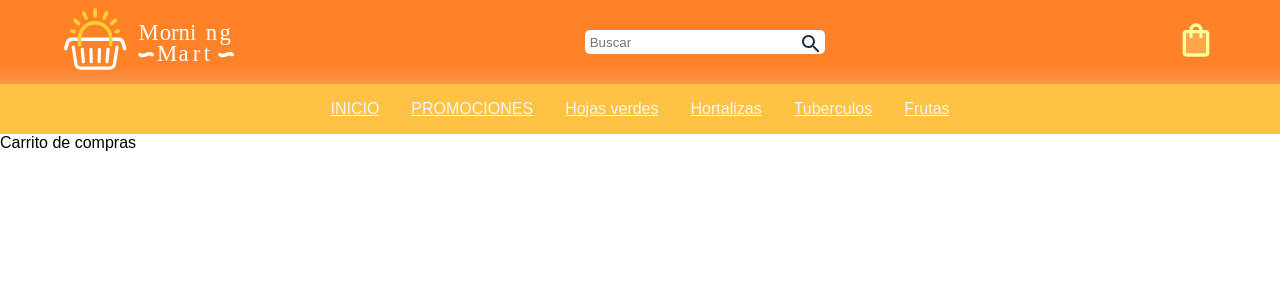
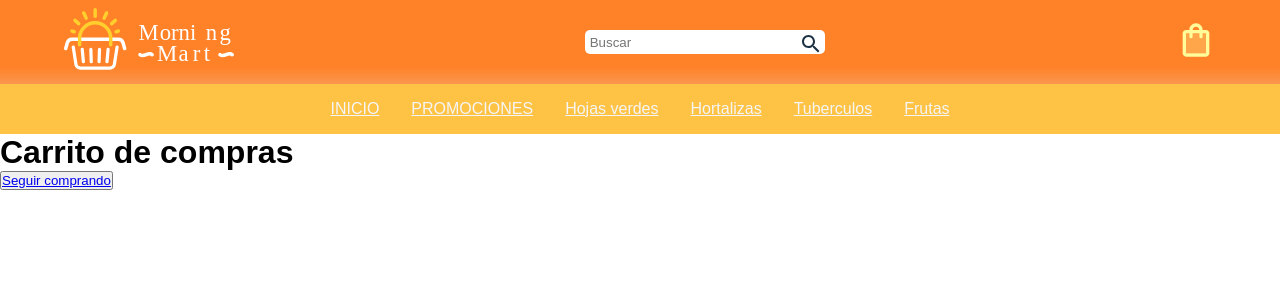
Before and after one commit to JoaPaloBael/reactapp-coderhouse, a React (Create React App) app: page /cart in a window 1280 px wide. Shown: the top 300 px of the page. Built offline with nearby package versions, Linux system fonts and the light colour scheme.

Commit message:
Mejore la navegabilidad del carrito al index

```diff
--- a/src/components/cart/Cart.jsx
+++ b/src/components/cart/Cart.jsx
@@ -1,7 +1,11 @@
 import React from 'react'
+import { Link } from 'react-router-dom';
 
 export default function Cart() {
   return (
-    <div>Carrito de compras</div>
+    <>
+    <h1>Carrito de compras</h1>
+    <button><Link to="/">Seguir comprando</Link></button>
+    </>
   )
 }
```
